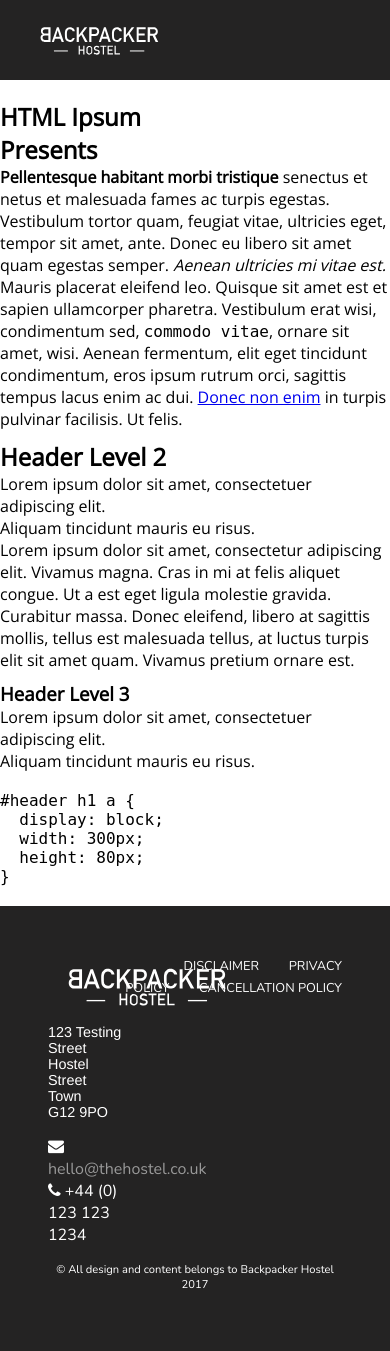
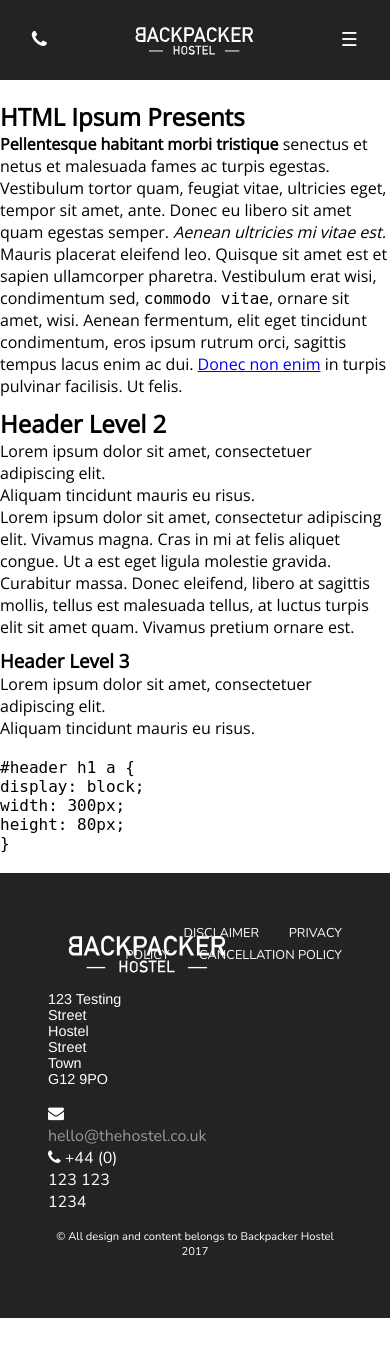
Before and after one commit to cjconnor24/hostel-site, a PHP site: page / in a window 390 px wide. After the commit the page ends 1318 px from the top, so only its background shows below. Run offline with PHP 8.4, Linux system fonts and the light colour scheme.

Commit message:
Making top Navbar properly responsive

```diff
--- a/css/styles.css
+++ b/css/styles.css
@@ -15,7 +15,6 @@ body {
 	font-family: 'Open Sans', sans-serif;
 	font-size:16px;
 }
-
 
 #page {
 	margin:0 auto;
@@ -49,17 +48,13 @@ nav .menu {
 nav .logo {
 	background:url(/images/logo-white.svg) no-repeat center center;
 	display:block;
-	background-size:auto 60px;
+	background-size:auto;
 	width:300px;
-	height:auto;
-	min-height:80px;
+	height:80px;
+
 }
 .logo span {
 	display:none;
-}
-nav::after {
-	content: '';
-	clear:both;
 }
 nav {
 	text-transform: uppercase;
@@ -69,12 +64,18 @@ nav {
 	font-family:Nunito,sans-serif;
 	font-size:0.9em;
 	letter-spacing: .1em;
-	height:80px;
+	min-height:80px;
 	line-height:80px;
 }
+nav::after {
+	content: '';
+	clear:both;
+	display:block;
+}
+
 
 nav ul li {
-	display:inline;
+	display:inline-block;
 
 }
 nav ul li a {
@@ -90,7 +91,8 @@ nav ul li a {
 nav ul li a:hover {
 	color:#999;
 }
-nav ul li:last-child {
+nav ul li:last-child,
+nav ul li:nth-child(7){
 	display:none;
 }
 nav ul li a.contact {
@@ -195,7 +197,7 @@ footer p.copyright {
 		font-size:0.8em;
 	}
 	nav li a {
-		padding:0 0.5em!important;
+		padding:0 0.5em;
 	}
 	nav a.logo {
 		width:200px;
@@ -204,22 +206,55 @@ footer p.copyright {
 	}
 }
 
-@media screen and (max-width:420px){
+/* REPONSIVE NAVIGATION COLLAPSE */
+@media screen and (max-width:840px){
 
-	nav ul li:not(:first-child) {
-		display:none;
-	}
-	nav ul li:last-child {
-		display:inline-block;
+	nav .menu ul li:last-child,
+	nav .menu ul li:nth-child(7)
+	{
+		display:block;
+		position:absolute;
 		height:80px;
 		width:80px;
+		line-height:80px;
+		font-size:1.5em;
+		top:0;
 	}
-	nav .logo {
-		float:none!important;
+
+	nav .menu ul li:not(:nth-child(n + 7)) {
+		display: none;
+
+
 	}
-	nav::after {
-		content:'';
+	nav.responsive .menu ul li {
 		display:block;
+	}
+
+	nav .menu ul li.telephone-icon {
+		left:0;
+	}
+	nav .menu ul li.menu-icon {
+		right:0;
+	}
+
+	nav .branding {
+		width:100%;
+	}
+	nav .branding a.logo {
+		width:100%;
+		background-position:center center!important;
+	}
+	nav .branding, nav .menu {
+		float:none;
+	}
+	nav .menu {
+		background:#121212;
+		/*padding:1em 0 0 0;*/
+	}
+	nav ul li {
+		display:block;
+		line-height: normal;
+		padding:0 0 1em 0;
 	}
 
 
--- a/index.html
+++ b/index.html
@@ -14,14 +14,23 @@
     <link rel="manifest" href="/manifest.json">
     <meta name="msapplication-TileColor" content="#ffffff">
     <meta name="msapplication-TileImage" content="/ms-icon-144x144.png">
-<meta name="theme-color" content="#ffffff"
+    <meta name="theme-color" content="#ffffff">
+    <script type="text/javascript">
+        function toggleNav() {
+            var navbar = document.getElementsByTagName("nav")[0];
+            if (navbar.className === "") {
+                navbar.className += " responsive";
+            } else {
+                navbar.className = "";
+            }
+        }
+    </script>
+
 </head>
 
 <body>
 
 <div id="page">
-
-
 
     <nav>
 
@@ -30,7 +39,6 @@
             <div class="branding">
                 <a href="#" class="logo" title="Backpacker Hostel"><span>Backpacker Hostel</span></a>
             </div>
-
 
             <div class="menu">
 
@@ -41,7 +49,8 @@
                     <li><a href="#">Cafe</a></li>
                     <li><a href="#">Getting Here</a></li>
                     <li><a href="#" class="contact">Contact Us</a></li>
-        <li><a href="javascript:void(0);" class="icon" onclick="myFunction()">&#9776;</a></li>
+                    <li class="menu-icon"><a href="javascript:void(0);" class="icon" onclick="toggleNav()">&#9776;</a></li>
+                    <li class="telephone-icon"><a href="tel:+4412361234567"><i class="fa fa-phone"></i></a></li>
                 </ul>
 
             </div>
```
Lines whose indentation alone changed are shown as unchanged.
